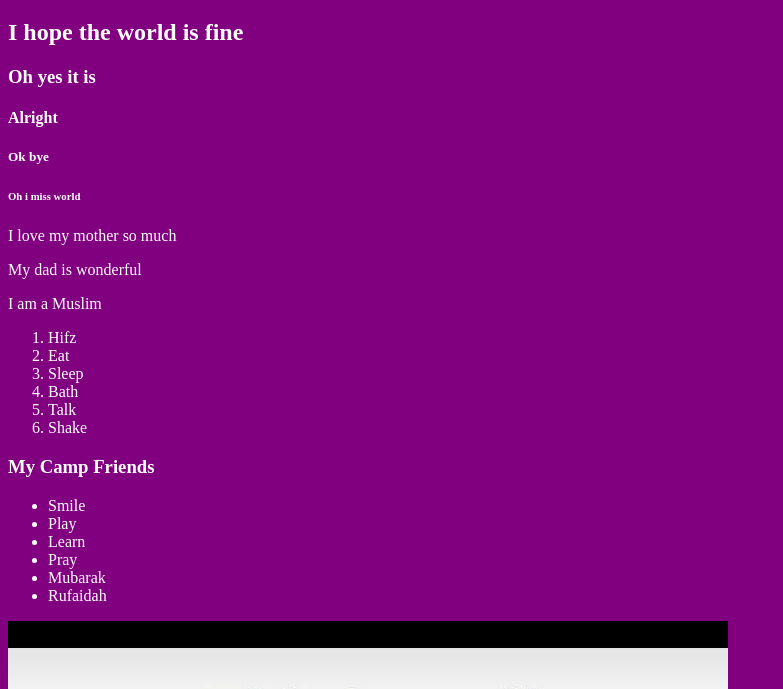
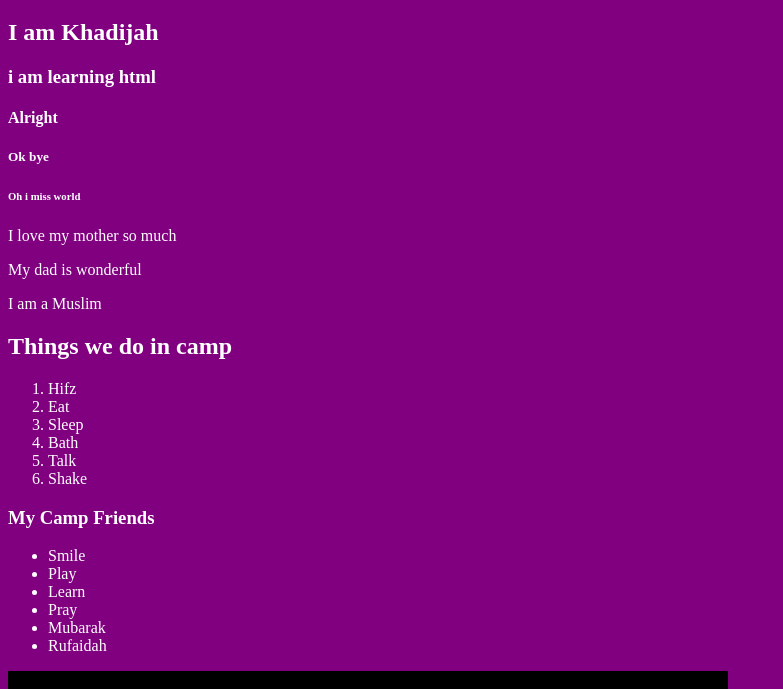
Before and after one commit to shuaiboseni/Khadijah, a plain HTML site: page index.html in a window 1280 px wide. Shown: the part 61-750 px from the top of the page, without its empty margins (0-783 px from the left). Drawn offline with Linux system fonts and the light colour scheme.

Commit message:
Update index.html

```diff
--- a/index.html
+++ b/index.html
@@ -5,14 +5,15 @@
 </head>
 <body style="background-color:Purple; color: white;">
 	<h1>Hello World </h1>
-	<h2>I hope the world is fine </h2>
-	<h3>Oh yes it is </h3>
+	<h2>I am Khadijah</h2>
+	<h3>i am learning html</h3>
 	<h4>Alright </h4>
     <h5> Ok bye</h5>
     <h6> Oh i miss world </h6>
     <p>I love my mother so much</p>
     <p>My dad is wonderful</p>
     <p>I am a Muslim</p>
+	<h2>Things we do in camp</h2>
     <ol>
  	    <li>Hifz</li>
  	    <li>Eat</li>
```
